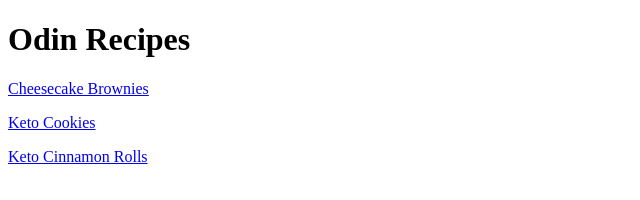
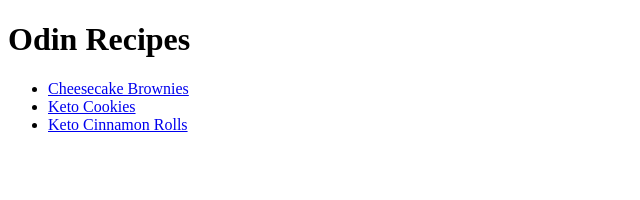
Before and after one commit to thesnitchie/odin-recipes, a plain HTML site: page index.html in a window 1280 px wide. Shown: the whole page, without its empty margins (0-640 px from the left). Drawn offline with Linux system fonts and the light colour scheme.

Commit message:
Create link list for homepage

```diff
--- a/index.html
+++ b/index.html
@@ -6,8 +6,10 @@
     </head>
     <body>
         <h1>Odin Recipes</h1>
-        <p><a href="./recipes/brownies.html">Cheesecake Brownies</a></p>
-        <p><a href="./recipes/cookies.html">Keto Cookies</a></p>
-        <p><a href="./recipes/cin-rolls.html">Keto Cinnamon Rolls</a></p>
+        <ul>
+          <li><a href="./recipes/brownies.html">Cheesecake Brownies</a></li>
+          <li><a href="./recipes/cookies.html">Keto Cookies</a></li>
+          <li><a href="./recipes/cin-rolls.html">Keto Cinnamon Rolls</a></li>
+        </ul>
     </body>
 </html>
```
